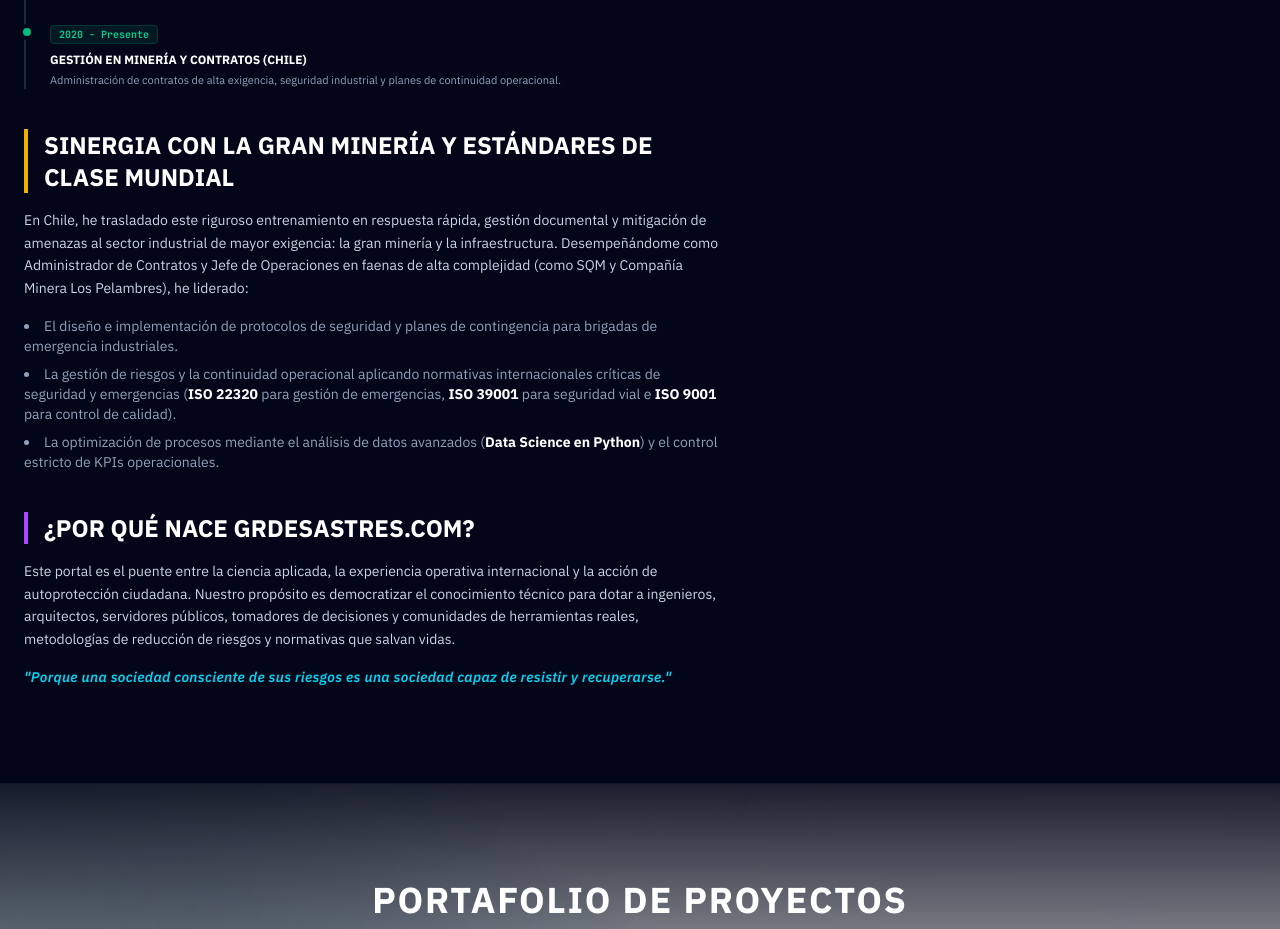
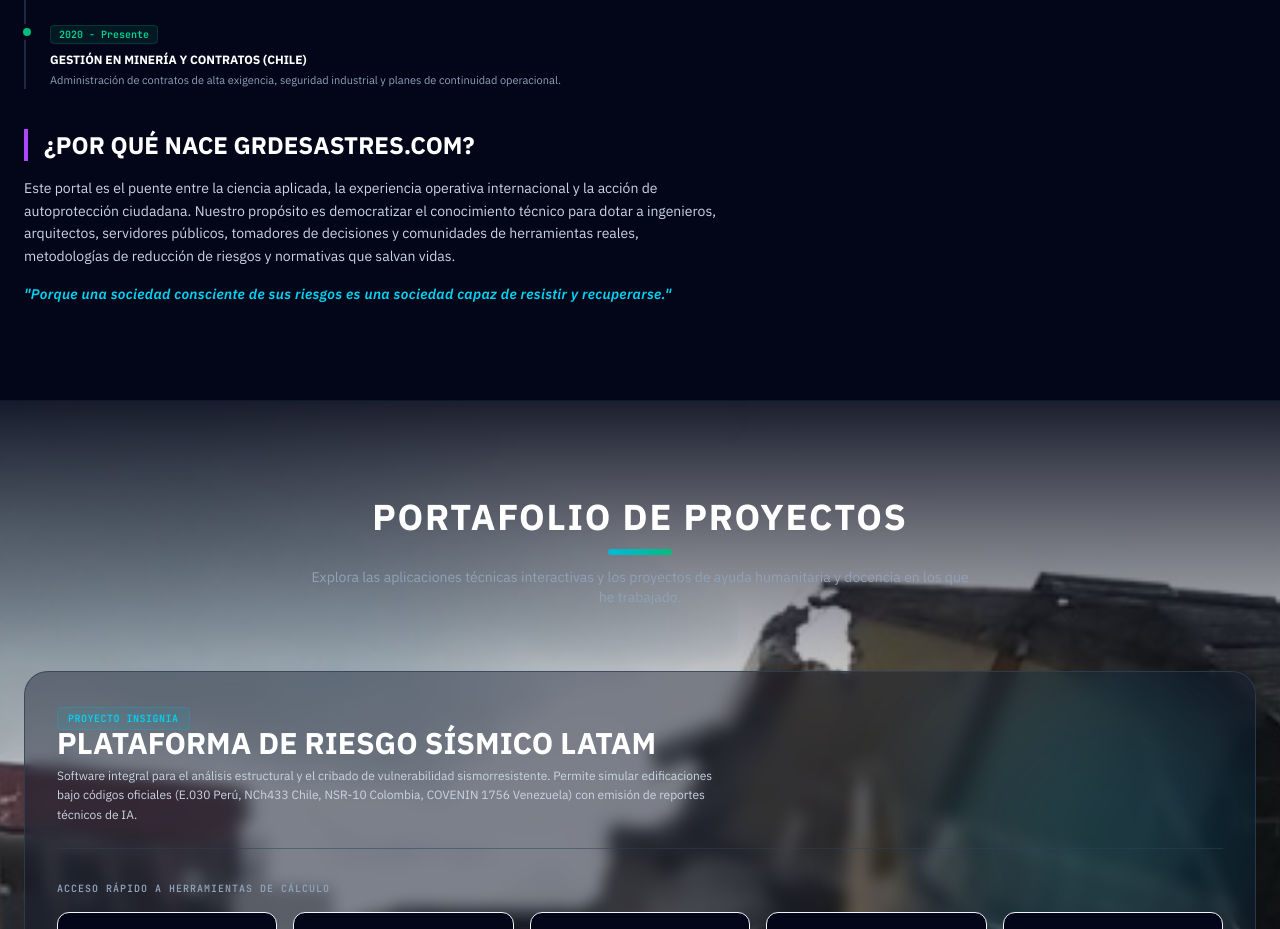
Before and after one commit to geologol-max/sismorisk-latam, a React (Vite) app: page / in a window 1280 px wide. Shown: the part 2380-3309 px from the top of the page. Built offline with nearby package versions, Linux system fonts and the light colour scheme.

Commit message:
Eliminar bloque de texto Sinergia con la Gran Mineria

```diff
--- a/src/components/LandingPage.tsx
+++ b/src/components/LandingPage.tsx
@@ -582,20 +582,7 @@ export default function LandingPage({
                 </div>
               </div>
 
-              {/* Bloque 3: Sinergia con la Gran Minería */}
-              <div className="space-y-4">
-                <h3 className="font-display font-bold text-xl md:text-2xl text-white border-l-4 border-yellow-500 pl-4 uppercase">
-                  Sinergia con la Gran Minería y Estándares de Clase Mundial
-                </h3>
-                <p className="text-xs sm:text-sm text-slate-300 leading-relaxed">
-                  En Chile, he trasladado este riguroso entrenamiento en respuesta rápida, gestión documental y mitigación de amenazas al sector industrial de mayor exigencia: la gran minería y la infraestructura. Desempeñándome como Administrador de Contratos y Jefe de Operaciones en faenas de alta complejidad (como SQM y Compañía Minera Los Pelambres), he liderado:
-                </p>
-                <ul className="text-xs sm:text-sm text-slate-400 space-y-2 list-disc list-inside">
-                  <li>El diseño e implementación de protocolos de seguridad y planes de contingencia para brigadas de emergencia industriales.</li>
-                  <li>La gestión de riesgos y la continuidad operacional aplicando normativas internacionales críticas de seguridad y emergencias (<strong className="text-white">ISO 22320</strong> para gestión de emergencias, <strong className="text-white">ISO 39001</strong> para seguridad vial e <strong className="text-white">ISO 9001</strong> para control de calidad).</li>
-                  <li>La optimización de procesos mediante el análisis de datos avanzados (<strong className="text-white">Data Science en Python</strong>) y el control estricto de KPIs operacionales.</li>
-                </ul>
-              </div>
+
 
               {/* Bloque 4: ¿Por qué nace grdesastres.com? */}
               <div className="space-y-4">
```
